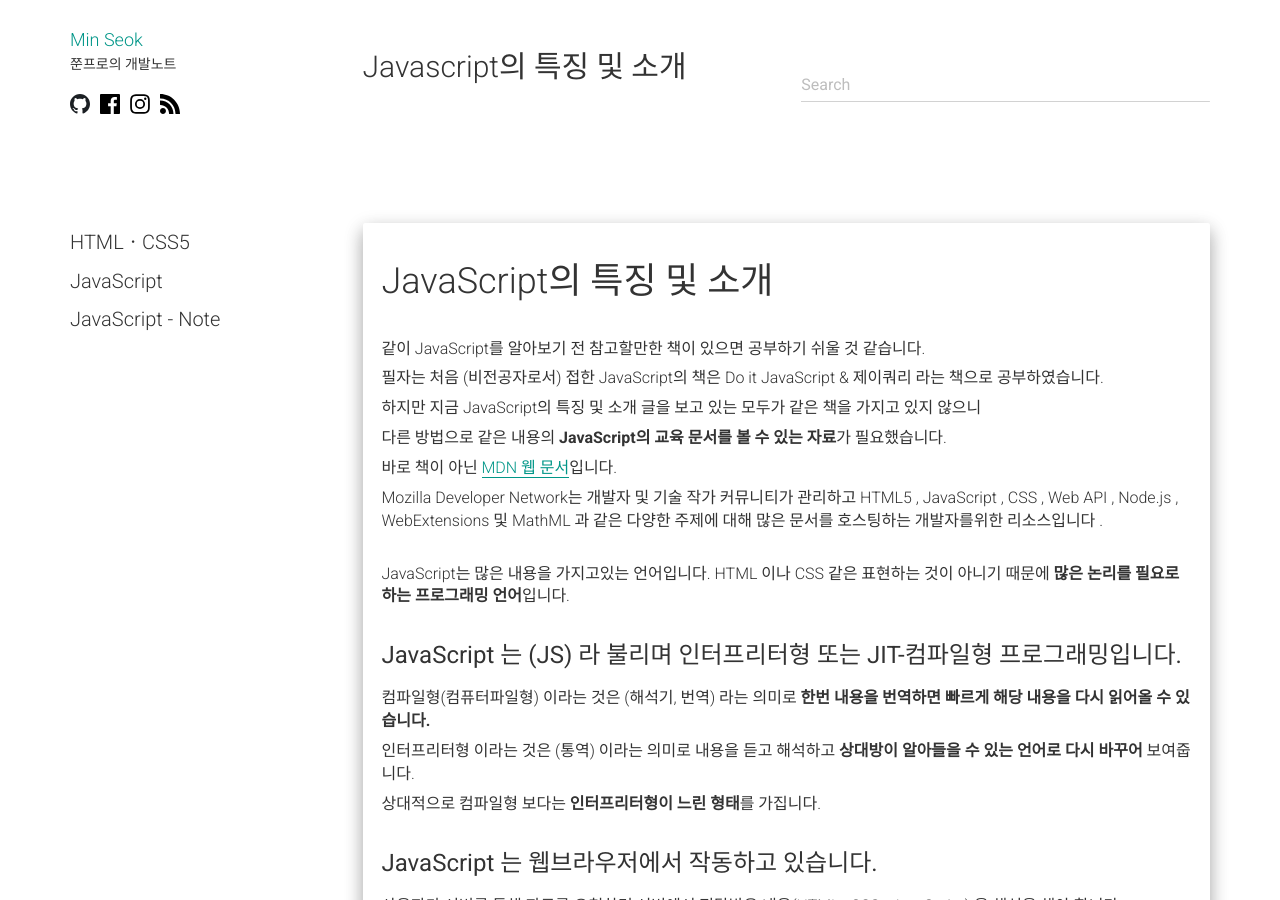
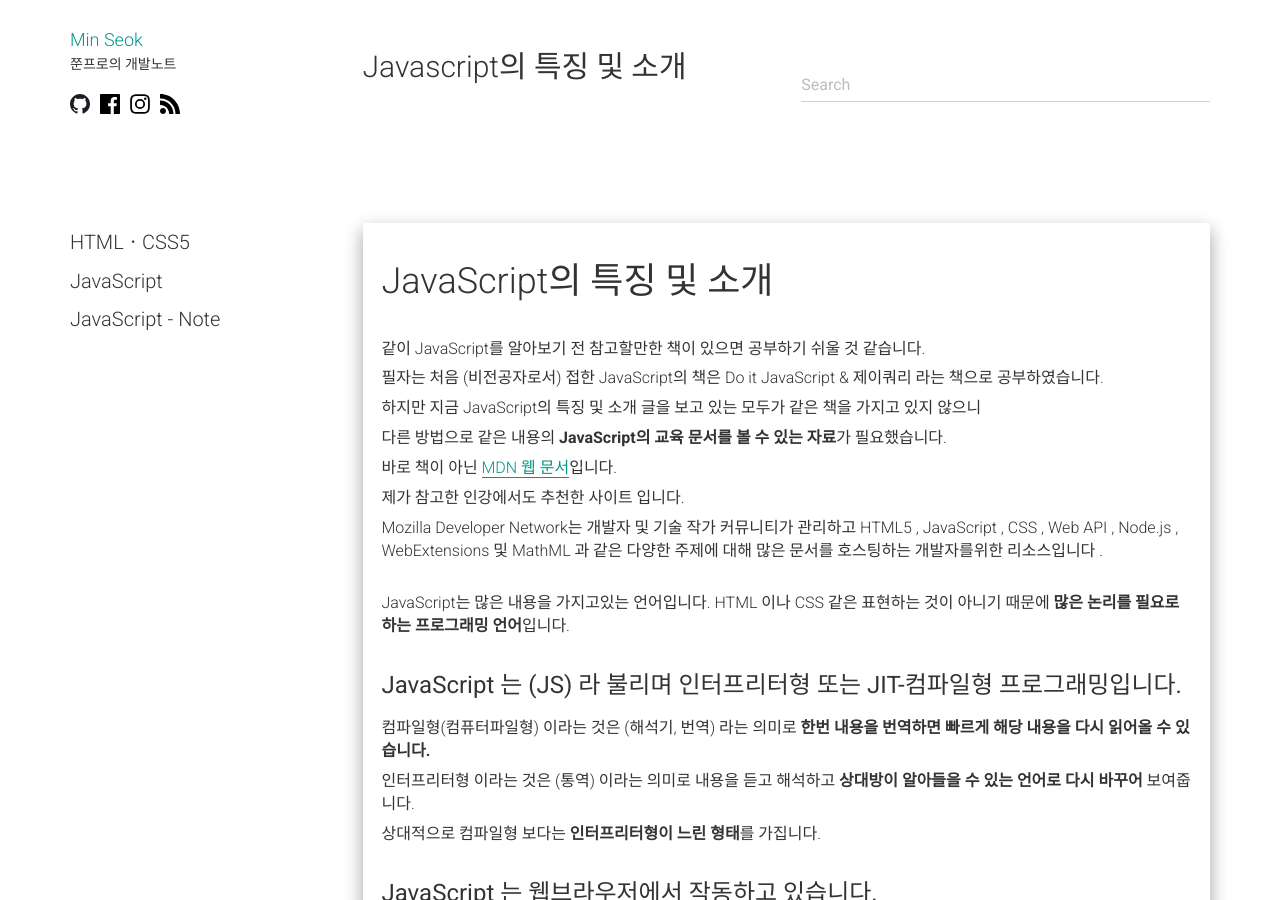
Before and after one commit to alalstjr/promote.github.io, a Jekyll site: the page built from _posts/2018-08-22-Javascript의 특징 및 소개.md, in a window 1280 px wide and 900 px high. Built offline with Jekyll 4.4.1, drawn with Linux system fonts in a browser that asks for light colours; nearby versions of some CDN libraries; our own code applies the rules of GitHub Pages for plain Markdown files; comment, search, counter and statistics services are not loaded.

Commit message:
Update 2018-08-22-Javascript의 특징 및 소개.md

```diff
--- a/_posts/2018-08-22-Javascript의 특징 및 소개.md
+++ b/_posts/2018-08-22-Javascript의 특징 및 소개.md
@@ -5,6 +5,7 @@
   <p>하지만 지금 JavaScript의 특징 및 소개 글을 보고 있는 모두가 같은 책을 가지고 있지 않으니</p>
   <p>다른 방법으로 같은 내용의 <strong>JavaScript의 교육 문서를 볼 수 있는 자료</strong>가 필요했습니다.</p>
   <p>바로 책이 아닌 <a href="https://developer.mozilla.org/ko/docs/Web/JavaScript" target="_blank">MDN 웹 문서</a>입니다.</p>
+  <p>제가 참고한 인강에서도 추천한 사이트 입니다.</p>
   <p>Mozilla Developer Network는 개발자 및 기술 작가 커뮤니티가 관리하고 HTML5 , JavaScript , CSS , Web API , Node.js , WebExtensions 및        MathML 과 같은 다양한 주제에 대해 많은 문서를 호스팅하는 개발자를위한 리소스입니다 .</p>
 </div>
 
```
